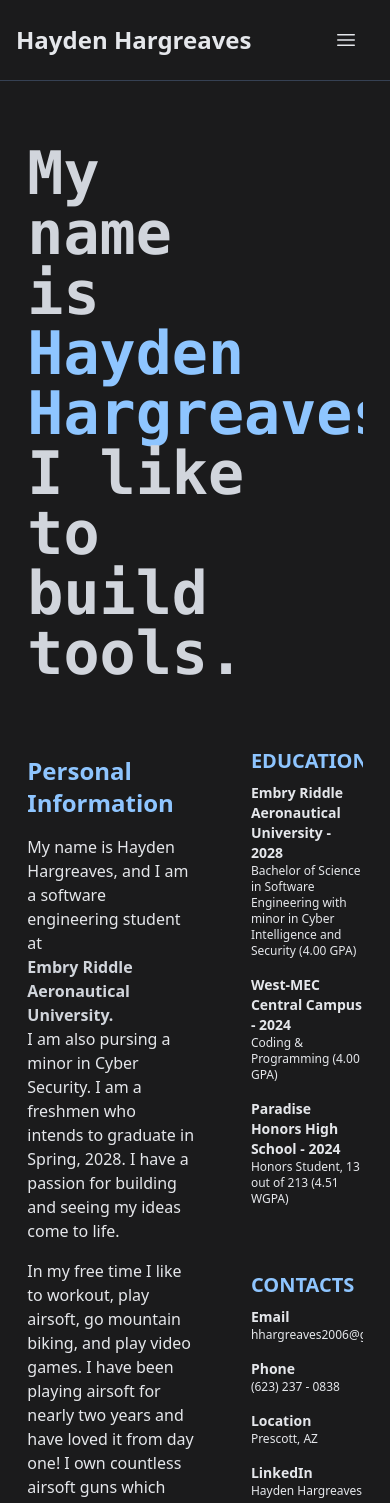
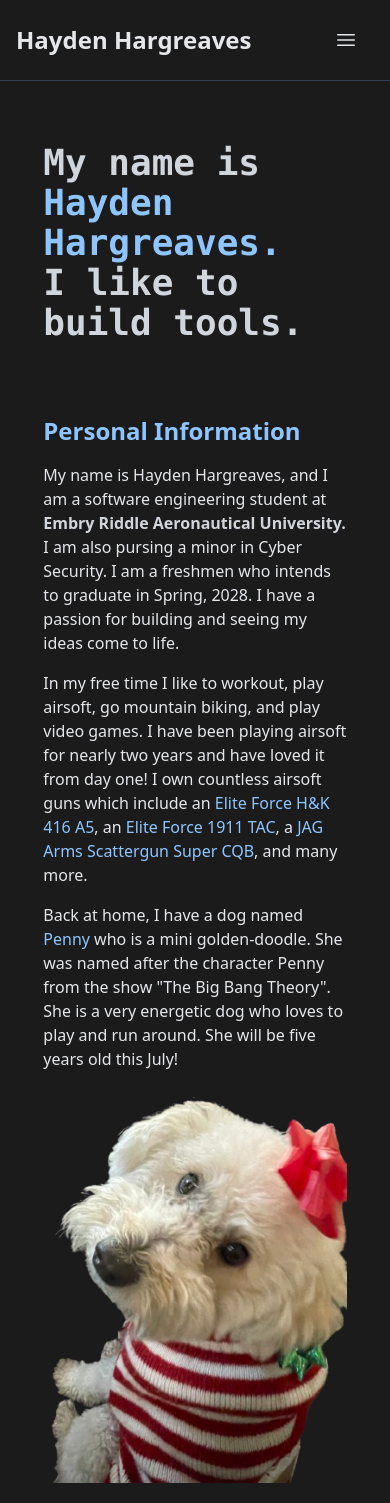
Before and after one commit to haydenhargreaves/hhargreaves.net, a SvelteKit app: page /about in a window 390 px wide. Shown: the top 1503 px of the page. Built offline with nearby package versions, Linux system fonts and the light colour scheme.

Commit message:
FEAT: About page is now mobile and desktop friendly

```diff
--- a/src/routes/about/+page.svelte
+++ b/src/routes/about/+page.svelte
@@ -3,10 +3,9 @@
 </script>
 
 <!-- First Row -->
-<div class="w-full">
-	<!-- My Name Section -->
-	<div class="my-14 w-3/4">
-		<h1 class="font-mono text-6xl font-[600] text-gray-300">
+<div class="w-full px-4 md:px-0">
+	<div class="my-14 w-full md:w-3/4">
+		<h1 class="font- font-mono text-4xl font-[900] text-gray-300 md:text-6xl">
 			My name is<br />
 			<span class="text-blue-300">Hayden Hargreaves.</span>
 			<br />
@@ -15,19 +14,17 @@
 	</div>
 
 	<!-- Column Layout for About Page -->
-	<div class="flex h-fit w-full">
-		<!-- Left Column -->
-		<div class="h-full w-2/3">
-			<!-- Personal Information -->
+	<div class="flex h-fit w-full flex-col md:flex-row">
+		<div class="md:w-2/3">
 			<div class="h-fit w-full">
-				<h2 class="py-4 text-2xl font-[600] text-blue-300">Personal Information</h2>
-				<p class="w-3/4 text-gray-200">
+				<h2 class="py-4 text-2xl font-semibold text-blue-300">Personal Information</h2>
+				<p class="w-full text-gray-200 md:w-3/4">
 					My name is Hayden Hargreaves, and I am a software engineering student at
 					<Link href="https://prescott.erau.edu" text="Embry Riddle Aeronautical University." />
 					I am also pursing a minor in Cyber Security. I am a freshmen who intends to graduate in Spring,
 					2028. I have a passion for building and seeing my ideas come to life.
 				</p>
-				<p class="my-4 w-3/4 text-gray-200">
+				<p class="my-4 w-full text-gray-200 md:w-3/4">
 					In my free time I like to workout, play airsoft, go mountain biking, and play video games.
 					I have been playing airsoft for nearly two years and have loved it from day one! I own
 					countless airsoft guns which include an
@@ -35,15 +32,15 @@
 					<span class="text-blue-300"> Elite Force 1911 TAC</span>, a
 					<span class="text-blue-300">JAG Arms Scattergun Super CQB</span>, and many more.
 				</p>
-				<p class="my-4 w-3/4 text-gray-200">
+				<p class="w-full text-gray-200 md:w-3/4">
 					Back at home, I have a dog named <span class="text-blue-300">Penny</span> who is a mini golden-doodle.
 					She was named after the character Penny from the show "The Big Bang Theory". She is a very
 					energetic dog who loves to play and run around. She will be five years old this July!
 				</p>
 
-				<div class="my-4 flex w-3/4 justify-center">
+				<div class="my-4 w-full justify-center md:w-3/4">
 					<img
-						class="h-fit w-2/3"
+						class="h-fit w-full md:w-2/3"
 						src="/pennyBowBG.png"
 						alt="My dog penny with a christmas bow on her head."
 					/>
@@ -52,8 +49,8 @@
 
 			<!-- Experience -->
 			<div class="my-8 h-fit w-full">
-				<h2 class="py-4 text-2xl font-[600] text-blue-300">Experience</h2>
-				<p class="mb-4 w-3/4 text-gray-200">
+				<h2 class="py-4 text-2xl font-semibold text-blue-300">Experience</h2>
+				<p class="mb-4 w-full text-gray-200 md:w-3/4">
 					I have been programming for nearly <span class="text-blue-300">half a decade</span>. I
 					started programming in high school where I learned web development using HTML, CSS, and
 					some basic JavaScript. From there, I started to learn software development basics using
@@ -61,7 +58,7 @@
 					<Link href="https://go.dev" text="Go" /> and have dipped my feet into the water of countless
 					programming languages.
 				</p>
-				<p class="my-4 w-3/4 text-gray-200">
+				<p class="mb-4 w-full text-gray-200 md:w-3/4">
 					In the past three years, I have moved from using Window to
 					<span class="text-blue-300">Linux</span>
 					exclusively. I have used countless distributions ranging from Ubuntu to Arch Linux, but I have
@@ -74,7 +71,7 @@
 					/>, I have discovered a love for software toolchain development and have been building
 					many small Neovim plugins to help my day-to-day life as a developer.
 				</p>
-				<p class="w-3/4 text-gray-200">
+				<p class="mb-4 w-full text-gray-200 md:w-3/4">
 					I have been employed as a Staff Accountant at
 					<span class="text-blue-300">Bottom Line Business Solutions (BLBS)</span> since 2020. In
 					2023, following a hack at the previous data hosting company, I was tasked with developing
@@ -87,7 +84,7 @@
 					storage, I was able to ensure that the data is safe and secure. This solution has been in use
 					since 2024 and has been a great success.
 				</p>
-				<p class="my-4 w-3/4 text-gray-200">
+				<p class="mb-4 w-full text-gray-200 md:w-3/4">
 					While working on the data hosting solution, I developed an interest in server management
 					and have since been managing the BLBS server, as well as my own <span
 						class="text-blue-300"
@@ -97,7 +94,7 @@
 					keys. This has been a great learning experience and has helped me develop a strong
 					understanding of server management and the Linux kernel.
 				</p>
-				<p class="my-4 w-3/4 text-gray-200">
+				<p class="mb-4 w-full text-gray-200 md:w-3/4">
 					In September of 2023, I was hired by the <span class="text-blue-300">
 						Backcountry Horsemen of California
 					</span>
@@ -108,7 +105,7 @@
 					opportunity was a great learning experience and helped me realize that I do not want to be
 					a front-end web developer.
 				</p>
-				<p class="my-4 w-3/4 text-gray-200">
+				<p class="mb-4 w-full text-gray-200 md:w-3/4">
 					My most recent endeavor is a research project sponsored by Embry Riddle. I am working with
 					<Link href="https://faculty.erau.edu/Seth.McNeill" text="Dr. Seth McNeill" />
 					to create an <span class="text-blue-300">Acoustic Drone Detection Sensor Network</span>.
@@ -124,7 +121,7 @@
 		</div>
 
 		<!-- Right Column -->
-		<div class="h-full w-1/3">
+		<div class="mt-12 md:mt-0 md:w-1/3">
 			<div class="w-full">
 				<!-- Education Section -->
 				<h2 class="py-2 text-xl font-semibold text-blue-300">EDUCATION</h2>
```
